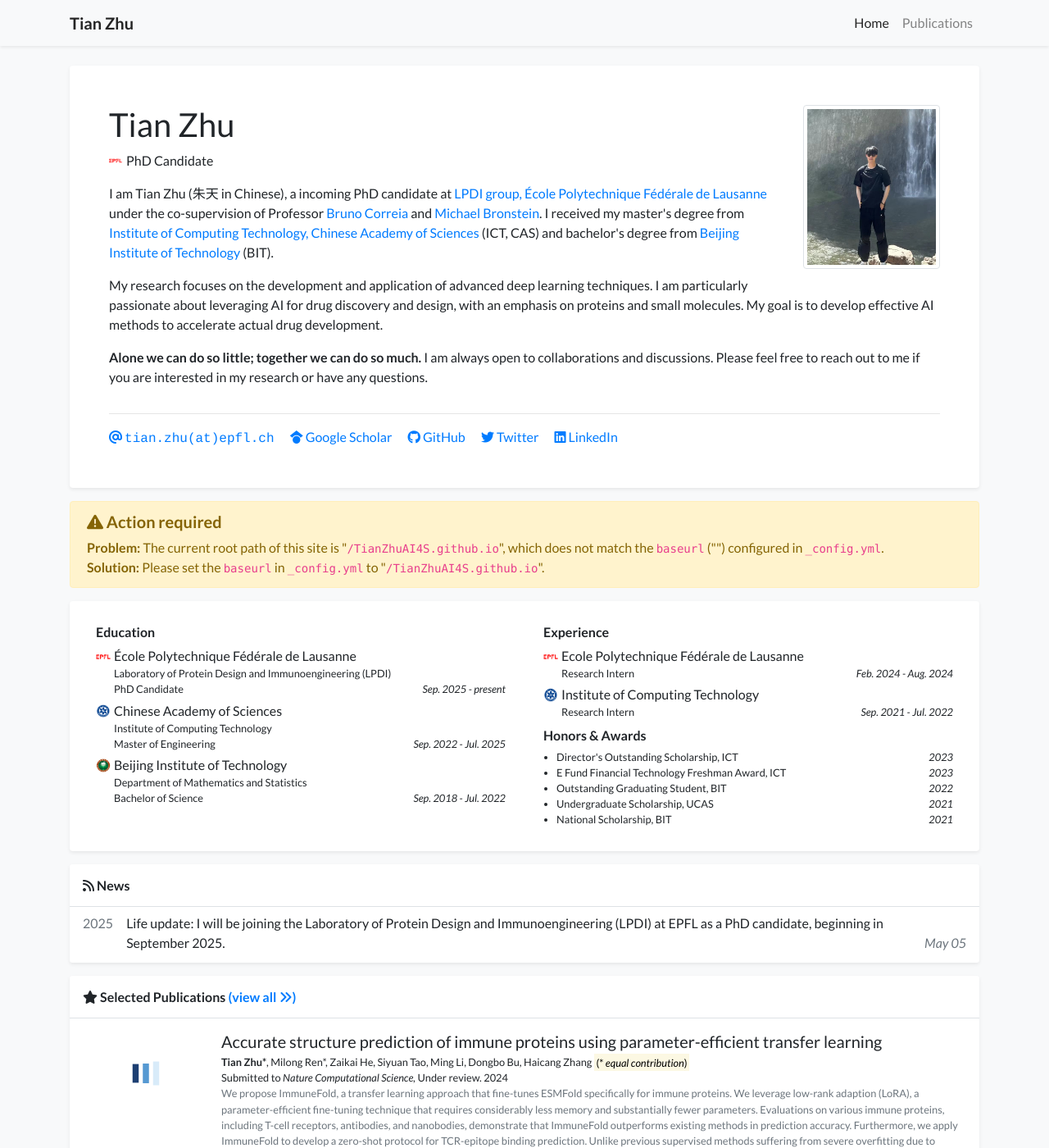
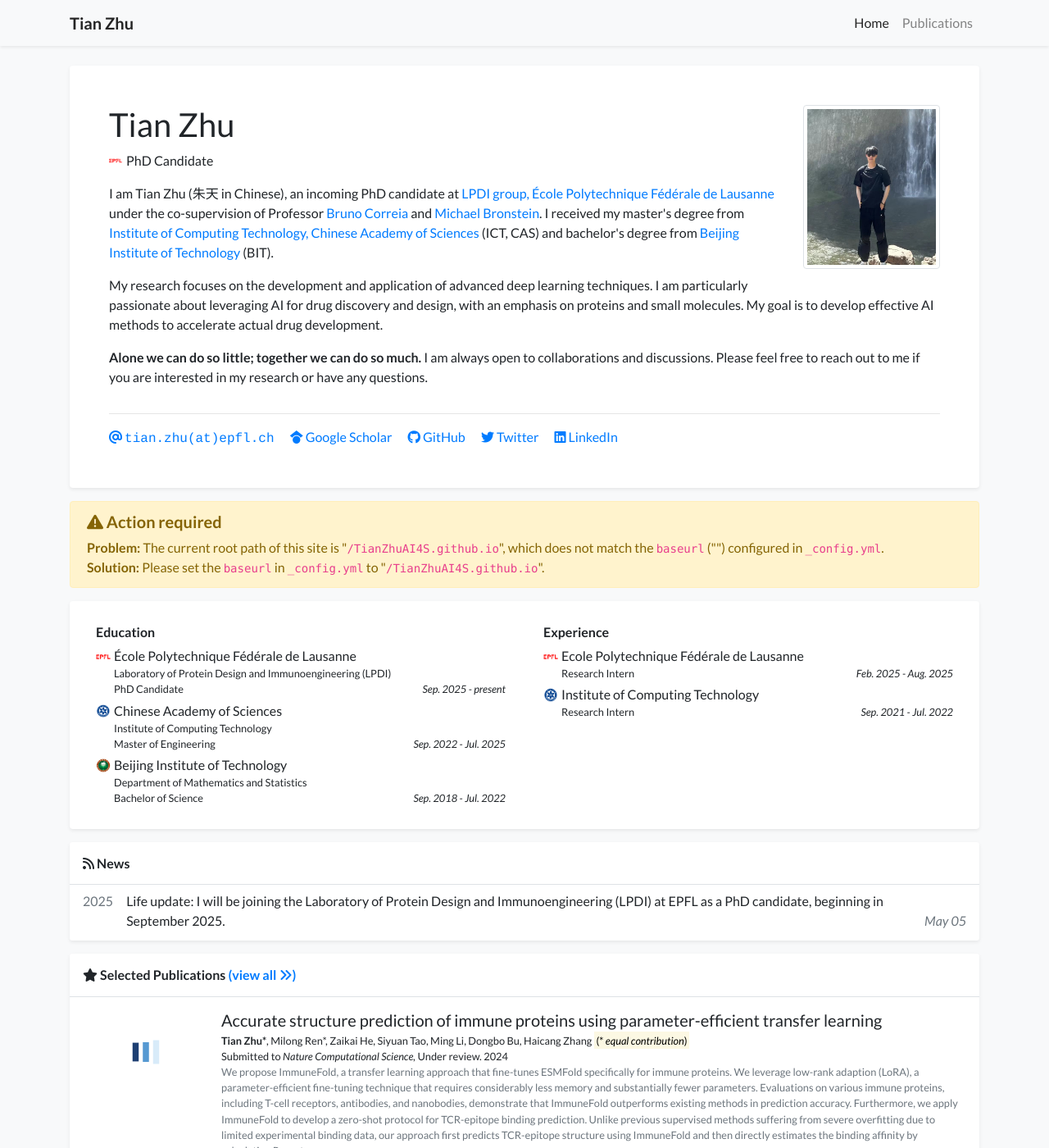
Before and after one commit to TianZhuAI4S/TianZhuAI4S.github.io, a Jekyll site: the page built from index.html, in a window 1280 px wide and 1400 px high. Shown: the whole window at 82% size. Built offline with Jekyll 4.4.1, drawn with Linux system fonts in a browser that asks for light colours; nearby versions of some CDN libraries; a style sheet for code colours, icons or effects is not loaded.

Commit message:
Fix a typo and remove the awards part

```diff
--- a/_data/profile.yml
+++ b/_data/profile.yml
@@ -23,7 +23,7 @@
 short_bio_text_justify: false
 short_bio: >-
   <p>
-    I am Tian Zhu (朱天 in Chinese), a incoming PhD candidate at <a href="https://www.epfl.ch/labs/lpdi" target="_blank">LPDI group, École Polytechnique Fédérale de Lausanne</a> under the co-supervision of Professor <a href="https://scholar.google.ch/citations?user=Va246xYAAAAJ&hl=en" target="_blank">Bruno Correia</a> and <a href="https://www.cs.ox.ac.uk/people/michael.bronstein/" target="_blank">Michael Bronstein</a>. I received my master's degree from <a href="http://www.ict.cas.cn" target="_blank">Institute of Computing Technology, Chinese Academy of Sciences</a> (ICT, CAS) and bachelor's degree from <a href="https://english.bit.edu.cn" target="_blank">Beijing Institute of Technology</a> (BIT).
+    I am Tian Zhu (朱天 in Chinese), an incoming PhD candidate at <a href="https://www.epfl.ch/labs/lpdi" target="_blank">LPDI group, École Polytechnique Fédérale de Lausanne</a> under the co-supervision of Professor <a href="https://scholar.google.ch/citations?user=Va246xYAAAAJ&hl=en" target="_blank">Bruno Correia</a> and <a href="https://www.cs.ox.ac.uk/people/michael.bronstein/" target="_blank">Michael Bronstein</a>. I received my master's degree from <a href="http://www.ict.cas.cn" target="_blank">Institute of Computing Technology, Chinese Academy of Sciences</a> (ICT, CAS) and bachelor's degree from <a href="https://english.bit.edu.cn" target="_blank">Beijing Institute of Technology</a> (BIT).
   </p>
   <p>
     My research focuses on the development and application of advanced deep learning techniques. I am particularly passionate about leveraging AI for drug discovery and design, with an emphasis on proteins and small molecules. My goal is to develop effective AI methods to accelerate actual drug development.
@@ -60,20 +60,20 @@
 - name: Ecole Polytechnique Fédérale de Lausanne
   logo: /assets/images/badges/EPFL_logo.png
   position: Research Intern
-  date: Feb. 2024 - Aug. 2024
+  date: Feb. 2025 - Aug. 2025
 - name: Institute of Computing Technology
   logo: /assets/images/badges/UCAS_logo.png
   position: Research Intern
   date: Sep. 2021 - Jul. 2022
 
-awards:
-- name: Director's Outstanding Scholarship, ICT
-  date: 2023
-- name: E Fund Financial Technology Freshman Award, ICT
-  date: 2023
-- name: Outstanding Graduating Student, BIT
-  date: 2022
-- name: Undergraduate Scholarship, UCAS
-  date: 2021
-- name: National Scholarship, BIT
-  date: 2021
+# awards:
+# - name: Director's Outstanding Scholarship, ICT
+#   date: 2023
+# - name: E Fund Financial Technology Freshman Award, ICT
+#   date: 2023
+# - name: Outstanding Graduating Student, BIT
+#   date: 2022
+# - name: Undergraduate Scholarship, UCAS
+#   date: 2021
+# - name: National Scholarship, BIT
+#   date: 2021
```
